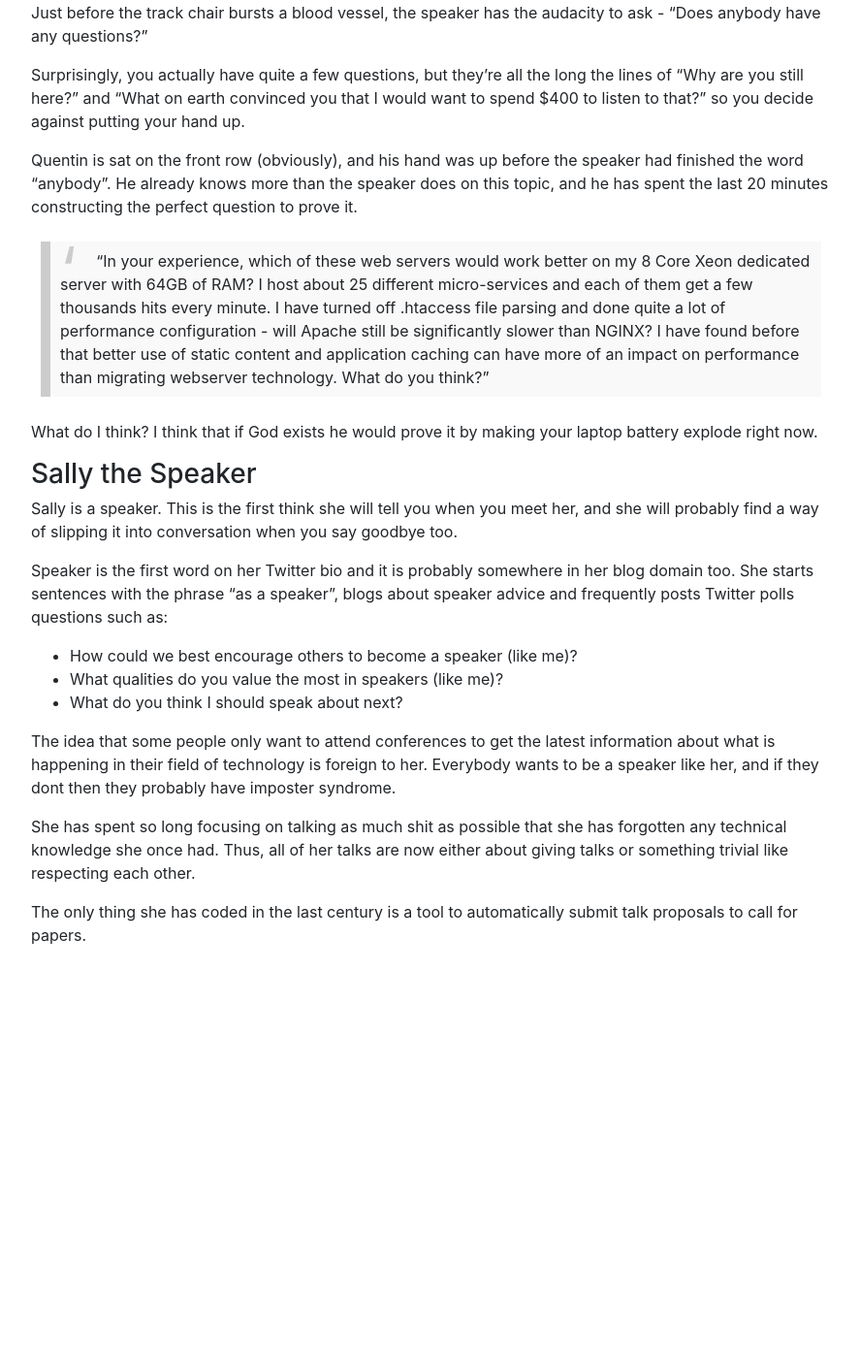
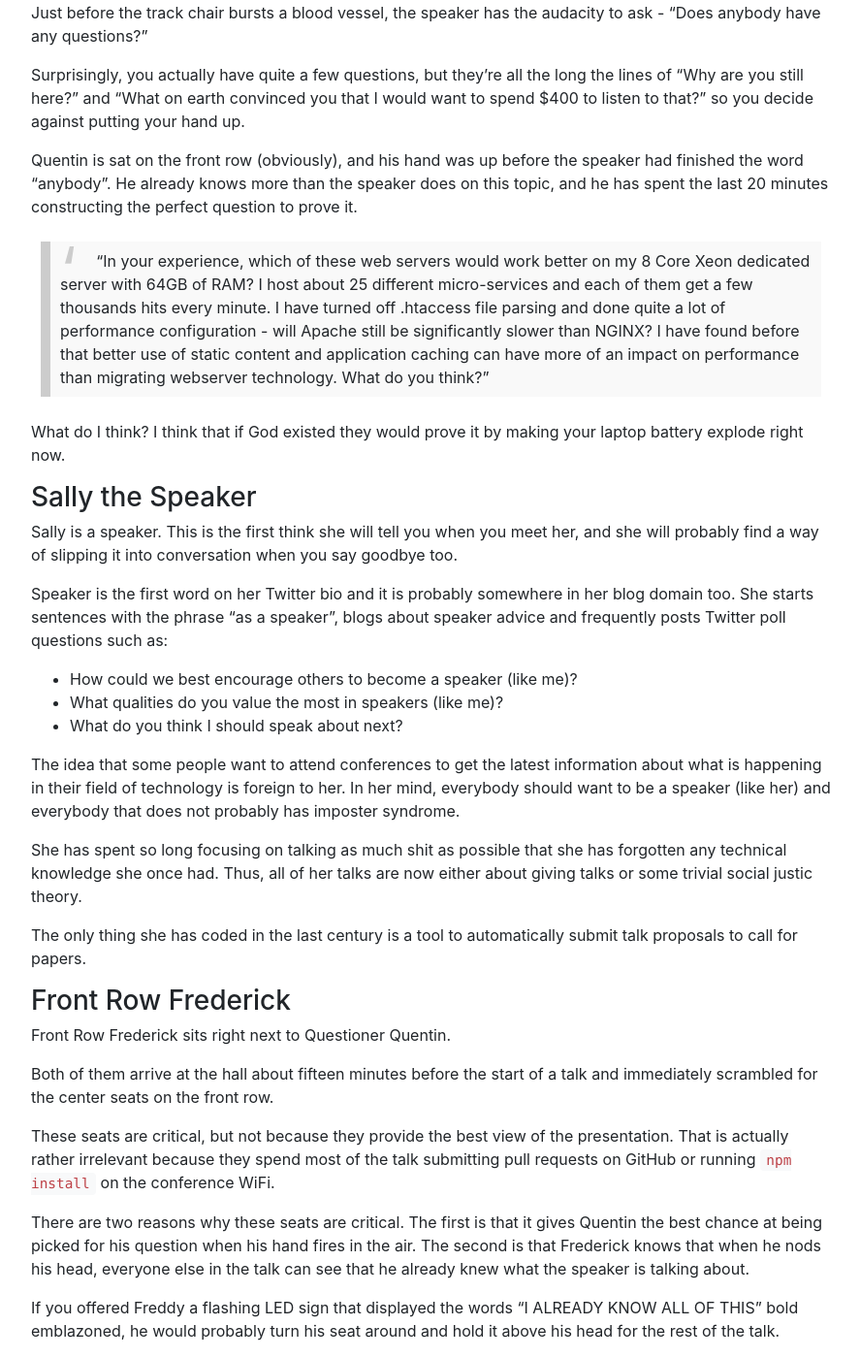
Before and after one commit to VeryAngryProgrammer/veryangryprogrammer.github.io, a Jekyll site: the page built from _posts/2017-09-23-1-conferences.md, in a window 1280 px wide and 1400 px high, scrolled down 644 px. Shown: the whole window at 97% size, without its empty margins (338-1225 px from the left). Built offline with Jekyll 4.4.1, drawn with Linux system fonts in a browser that asks for light colours; our own code applies the rules of GitHub Pages for plain Markdown files; before the commit the page ends 1636 px from its top, so only the background shows below that.

Commit message:
Update 2017-09-23-1-conferences.md

```diff
--- a/_posts/2017-09-23-1-conferences.md
+++ b/_posts/2017-09-23-1-conferences.md
@@ -26,20 +26,32 @@ Quentin is sat on the front row (obviously), and his hand was up before the spea
 
 > "In your experience, which of these web servers would work better on my 8 Core Xeon dedicated server with 64GB of RAM? I host about 25 different micro-services and each of them get a few thousands hits every minute. I have turned off .htaccess file parsing and done quite a lot of performance configuration - will Apache still be significantly slower than NGINX? I have found before that better use of static content and application caching can have more of an impact on performance than migrating webserver technology. What do you think?"
 
-What do I think? I think that if God exists he would prove it by making your laptop battery explode right now.
+What do I think? I think that if God existed they would prove it by making your laptop battery explode right now.
 
 ### Sally the Speaker
 
 Sally is a speaker. This is the first think she will tell you when you meet her, and she will probably find a way of slipping it into conversation when you say goodbye too.
 
-Speaker is the first word on her Twitter bio and it is probably somewhere in her blog domain too. She starts sentences with the phrase "as a speaker", blogs about speaker advice and frequently posts Twitter polls questions such as:
+Speaker is the first word on her Twitter bio and it is probably somewhere in her blog domain too. She starts sentences with the phrase "as a speaker", blogs about speaker advice and frequently posts Twitter poll questions such as:
 
 - How could we best encourage others to become a speaker (like me)?
 - What qualities do you value the most in speakers (like me)?
 - What do you think I should speak about next?
 
-The idea that some people only want to attend conferences to get the latest information about what is happening in their field of technology is foreign to her. Everybody wants to be a speaker like her, and if they dont then they probably have imposter syndrome.
+The idea that some people want to attend conferences to get the latest information about what is happening in their field of technology is foreign to her. In her mind, everybody should want to be a speaker (like her) and everybody that does not probably has imposter syndrome.
 
-She has spent so long focusing on talking as much shit as possible that she has forgotten any technical knowledge she once had. Thus, all of her talks are now either about giving talks or something trivial like respecting each other.
+She has spent so long focusing on talking as much shit as possible that she has forgotten any technical knowledge she once had. Thus, all of her talks are now either about giving talks or some trivial social justic theory.
 
 The only thing she has coded in the last century is a tool to automatically submit talk proposals to call for papers.
+
+### Front Row Frederick
+
+Front Row Frederick sits right next to Questioner Quentin.
+
+Both of them arrive at the hall about fifteen minutes before the start of a talk and immediately scrambled for the center seats on the front row.
+
+These seats are critical, but not because they provide the best view of the presentation. That is actually rather irrelevant because they spend most of the talk submitting pull requests on GitHub or running `npm install` on the conference WiFi.
+
+There are two reasons why these seats are critical. The first is that it gives Quentin the best chance at being picked for his question when his hand fires in the air. The second is that Frederick knows that when he nods his head, everyone else in the talk can see that he already knew what the speaker is talking about.
+
+If you offered Freddy a flashing LED sign that displayed the words "I ALREADY KNOW ALL OF THIS" bold emblazoned, he would probably turn his seat around and hold it above his head for the rest of the talk.
```
